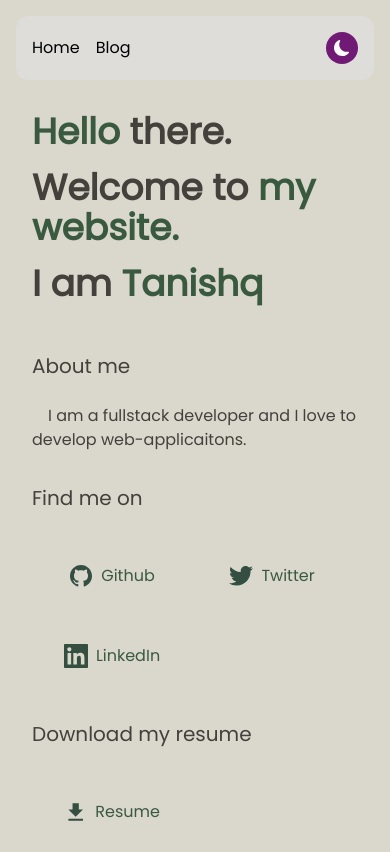
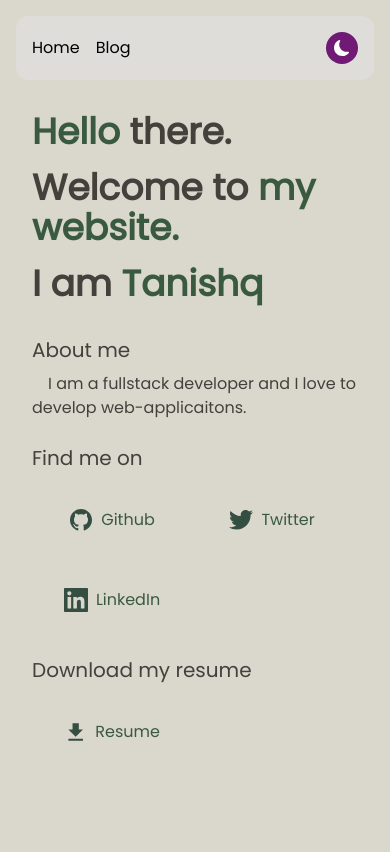
Before and after one commit to TanishqSingla/my-website, a Next.js app: page / in a window 390 px wide. Built offline with nearby package versions, Linux system fonts and the light colour scheme.

Commit message:
Fix: post content margin set to h3 h4

```diff
--- a/styles/globals.css
+++ b/styles/globals.css
@@ -15,28 +15,27 @@
 	.theme-switcher {
 		@apply rounded-full dark:bg-yellow-300 bg-fuchsia-900 h-8 w-8 grid place-items-center;
 	}
+	h1 {
+		@apply text-defaults text-4xl sm:text-5xl font-bold;
+	}
+	h2 {
+		@apply text-defaults text-3xl sm:text-4xl;
+	}
+	h3 {
+		@apply text-defaults sm:text-2xl text-xl my-2;
+	}
+	p {
+		@apply text-defaults;
+	}
 }
 
 body {
 	font-family: "Poppins", sans-serif;
-  transition: .3s ease-in;
+	transition: 0.3s ease-in;
 	@apply bg-surface selection:text-surface selection:bg-primary-200;
 }
 .dark {
-  @apply bg-stone-900
-}
-
-h1 {
-	@apply text-defaults text-4xl sm:text-5xl font-bold;
-}
-h2 {
-	@apply text-defaults text-3xl sm:text-4xl;
-}
-h3 {
-	@apply text-defaults sm:text-2xl text-xl my-2;
-}
-p {
-  @apply text-defaults
+	@apply bg-stone-900;
 }
 
 main {
@@ -51,15 +50,17 @@ main {
 	@apply h-12 w-32 flex items-center justify-center gap-2 hover:bg-white rounded-md text-primary-100;
 }
 
-.post-content > h2,h3,h4 {
-	@apply my-6
+.post-content h2,
+.post-content h3,
+.post-content h4 {
+	@apply my-6;
 }
 .post-content strong {
-	@apply dark:text-neutral-500 text-neutral-800
+	@apply dark:text-neutral-500 text-neutral-800;
 }
-.post-content > p {
+.post-content p {
 	@apply mb-2
 }
 .post-content > pre {
-	@apply dark:bg-slate-900 bg-slate-800 text-white p-4 rounded-lg my-6
+	@apply dark:bg-slate-900 bg-slate-800 text-white p-4 rounded-lg my-6;
 }
```
